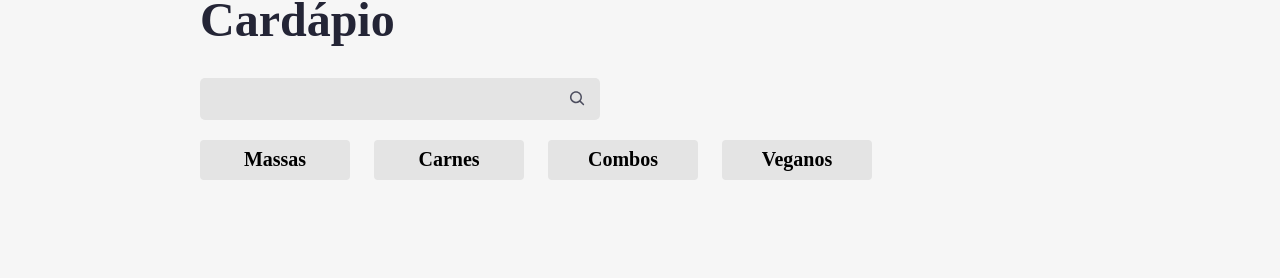
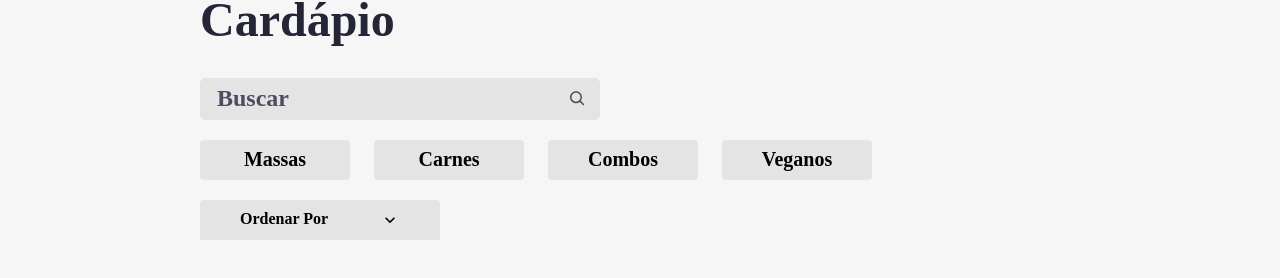
Before and after one commit to idrodrigosantos/aluroni, a React (Create React App) app: page / in a window 1280 px wide. Shown: the part 574-852 px from the top of the page. Built offline with nearby package versions, Linux system fonts and the light colour scheme; a web font is replaced by a local one.

Commit message:
Create sort component

```diff
--- /dev/null
+++ b/src/pages/Menu/Order/Order.module.scss
@@ -0,0 +1,49 @@
+@import "styles/variables";
+
+.order {
+  align-items: center;
+  background-color: $grey;
+  border: none;
+  border-top-left-radius: 4px;
+  border-top-right-radius: 4px;
+  display: flex;
+  font-size: 1rem;
+  font-weight: bold;
+  height: 40px;
+  justify-content: space-between;
+  min-width: 240px;
+  padding: 0 40px;
+  position: relative;
+  &--active {
+    background-color: $blue;
+    color: white;
+  }
+  &__options {
+    display: none;
+    position: absolute;
+    left: 0;
+    flex-direction: column;
+    top: 100%;
+    width: 100%;
+    &--active {
+      display: flex;
+    }
+  }
+  &__option {
+    align-items: center;
+    background-color: $grey;
+    border-top: 2px solid $light-grey;
+    box-sizing: border-box;
+    color: $black;
+    display: flex;
+    height: 40px;
+    justify-content: center;
+    width: inherit;
+    &:hover,
+    &--active {
+      background-color: $blue;
+      cursor: pointer;
+      color: white;
+    }
+  }
+}
--- /dev/null
+++ b/src/pages/Menu/Order/index.tsx
@@ -0,0 +1,50 @@
+import styles from './Order.module.scss';
+import options from './options.json';
+import React, { useState } from 'react';
+import classNames from 'classnames';
+import { MdKeyboardArrowUp, MdOutlineKeyboardArrowDown } from 'react-icons/md';
+
+interface Props {
+  order: string;
+  setOrder: React.Dispatch<React.SetStateAction<string>>;
+}
+
+export default function Order({ order, setOrder }: Props) {
+  const [open, setOpen] = useState(false);
+  const orderName =
+    order && options.find((option) => option.value === order)?.name;
+
+  return (
+    <button
+      className={classNames({
+        [styles.order]: true,
+        [styles['order--active']]: order !== '',
+      })}
+      onClick={() => setOpen(!open)}
+      onBlur={() => setOpen(false)}
+    >
+      <span>{orderName || 'Ordenar Por'}</span>
+      {open ? (
+        <MdKeyboardArrowUp size={20} />
+      ) : (
+        <MdOutlineKeyboardArrowDown size={20} />
+      )}
+      <div
+        className={classNames({
+          [styles.order__options]: true,
+          [styles['order__options--active']]: open,
+        })}
+      >
+        {options.map((option) => (
+          <div
+            className={styles.order__option}
+            key={option.value}
+            onClick={() => setOrder(option.value)}
+          >
+            {option.name}
+          </div>
+        ))}
+      </div>
+    </button>
+  );
+}
--- /dev/null
+++ b/src/pages/Menu/Order/options.json
@@ -0,0 +1,18 @@
+[
+  {
+    "name": "",
+    "value": ""
+  },
+  {
+    "name": "Porção",
+    "value": "portion"
+  },
+  {
+    "name": "Quantidade de Pessoas",
+    "value": "amount_people"
+  },
+  {
+    "name": "Preço",
+    "value": "price"
+  }
+]
--- a/src/pages/Menu/SearchEngine/index.tsx
+++ b/src/pages/Menu/SearchEngine/index.tsx
@@ -14,6 +14,7 @@ export default function SearchEngine({ search, setSearch }: Props) {
         <input
           value={search}
           onChange={(event) => setSearch(event.target.value)}
+          placeholder="Buscar"
         />
         <CgSearch size={20} color="#4C4D5E" />
       </div>
--- a/src/pages/Menu/index.tsx
+++ b/src/pages/Menu/index.tsx
@@ -3,10 +3,12 @@ import { ReactComponent as Logo } from 'assets/logo.svg';
 import SearchEngine from './SearchEngine';
 import { useState } from 'react';
 import Filters from './Filters';
+import Order from './Order';
 
 export default function Menu() {
   const [search, setSearch] = useState('');
   const [filter, setFilter] = useState<number | null>(null);
+  const [order, setOrder] = useState('');
 
   return (
     <main>
@@ -21,6 +23,7 @@ export default function Menu() {
         <SearchEngine search={search} setSearch={setSearch} />
         <div className={styles.menu__filters}>
           <Filters filter={filter} setFilter={setFilter} />
+          <Order order={order} setOrder={setOrder} />
         </div>
       </section>
     </main>
```
